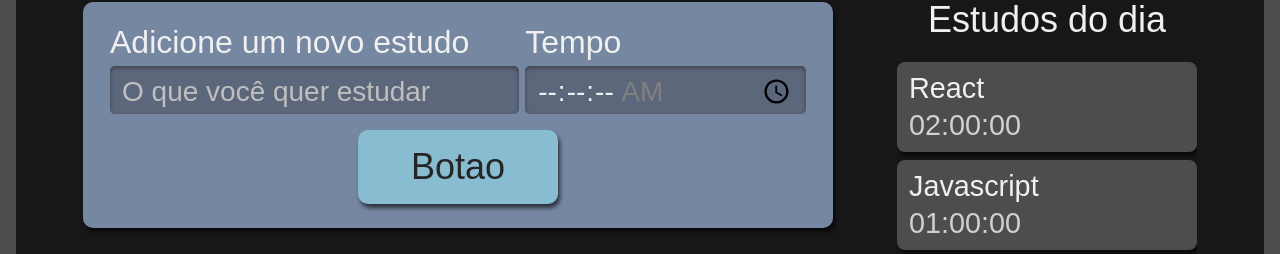
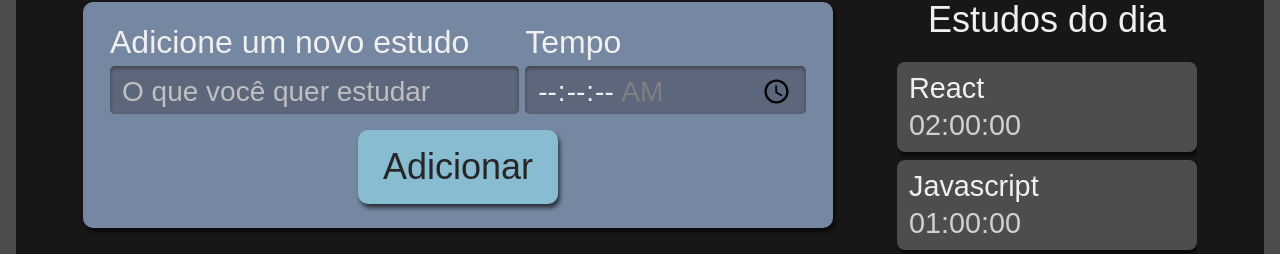
Before and after one commit to torquatonatalia/alura-studies, a React (Create React App) app: page / in a window 1280 px wide. Shown: the part 270-524 px from the top of the page. Built offline with nearby package versions, Linux system fonts and the light colour scheme.

Commit message:
Adicionando props ao Button do Form

```diff
--- a/src/components/Button/index.tsx
+++ b/src/components/Button/index.tsx
@@ -1,11 +1,11 @@
 import React from 'react';
 import style from './Button.module.scss';
 
-class Button extends React.Component {
+class Button extends React.Component<{ texto: String }> {
     render() {
         return (
             <button className={style.botao}>
-                Botao
+                {this.props.texto}
             </button>
         )
     }
--- a/src/components/Form/index.tsx
+++ b/src/components/Form/index.tsx
@@ -18,7 +18,9 @@ class Form extends React.Component {
                     </label>
                     <input type="time" step="1" name="tempo" id="tempo" min="00:00:00" max="01:30:00" required />
                 </div>
-                <Button />
+                <Button
+                    texto="Adicionar"
+                />
             </form>
         )
     }
```
